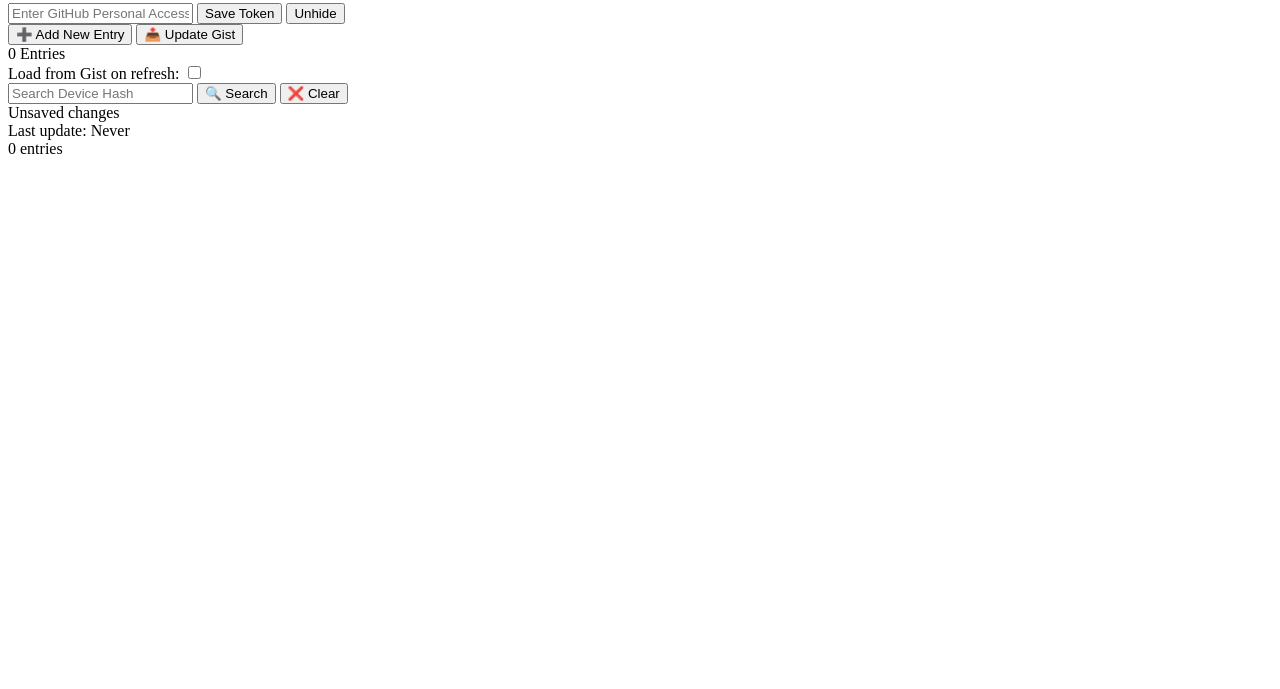
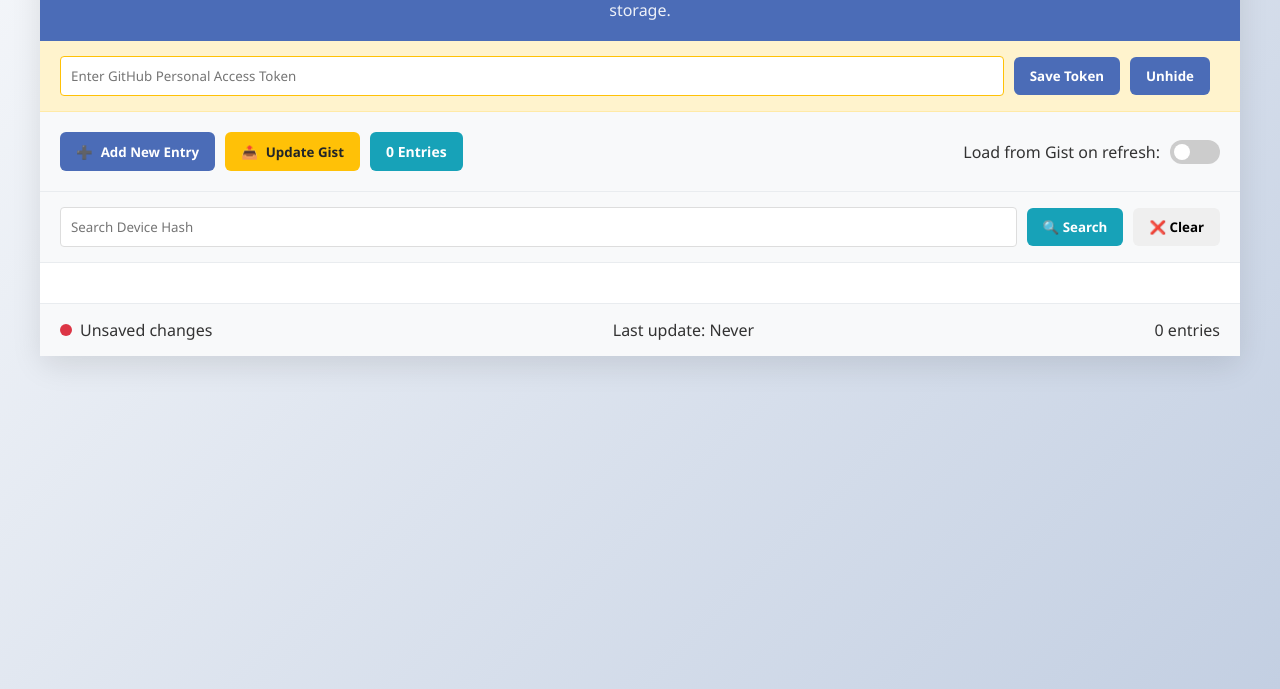
Before and after one commit to Unknow-Hahaha/DeviceManager, a plain HTML site: page index.html in a window 1280 px wide. Shown: the part 111-800 px from the top of the page. Drawn offline with Linux system fonts and the light colour scheme; files that its build step writes are made by us from their sources; the site is published under a folder, as on GitHub Pages, so addresses that start at the root find nothing.

Commit message:
Update index.html

```diff
--- a/index.html
+++ b/index.html
@@ -3,7 +3,7 @@
   <head>
     <meta charset="UTF-8" />
     <meta name="viewport" content="width=device-width, initial-scale=1.0" />
-    <link rel="stylesheet" href="/DATA/style.css" />
+    <link rel="stylesheet" href="style.css" />
     <title>Device Hash Manager</title>
     <style></style>
   </head>
@@ -86,7 +86,7 @@
       <span id="notification-message"></span>
     </div>
 
-    <script src="/DATA/script.js"></script>
+    <script src="script.js"></script>
     <!-- <script>
         // Redirect to login.html if not coming from valid login
         if (!document.referrer.includes('index.html')) {
```
